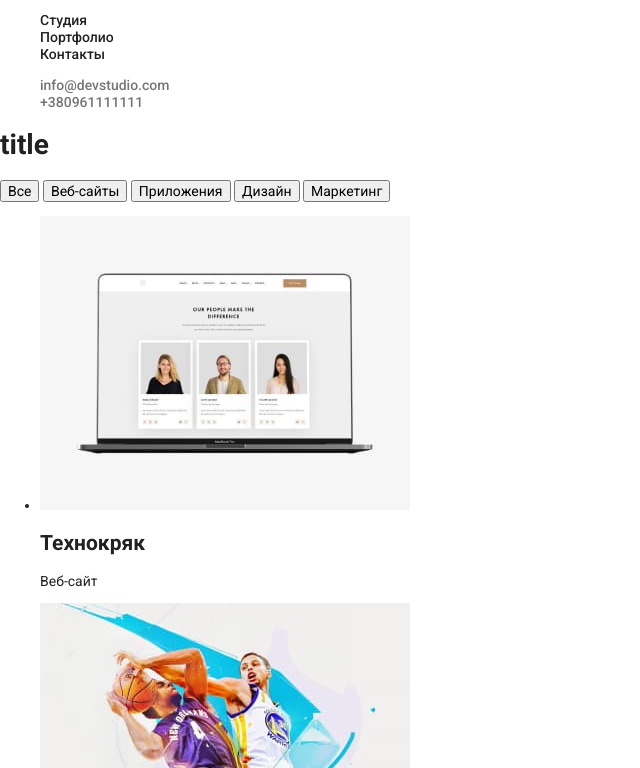
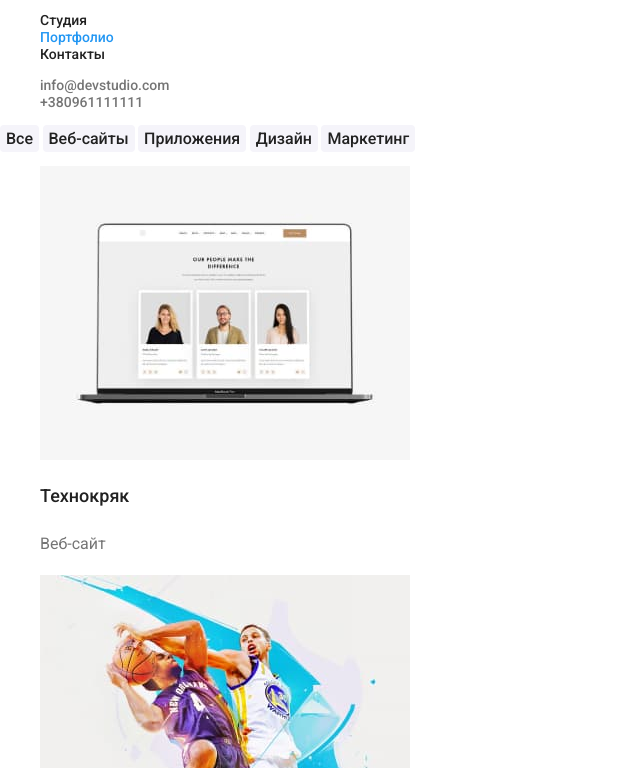
Before and after one commit to Mishanya123456/goit-markup-hw-02, a plain HTML site: page portfolio.html in a window 1280 px wide. Shown: the part 32-800 px from the top of the page, without its empty margins (0-640 px from the left). Drawn offline with Linux system fonts and the light colour scheme.

Commit message:
update index.html

```diff
--- a/portfolio.html
+++ b/portfolio.html
@@ -19,7 +19,7 @@
       >
       <ul class="list navigation-list">
         <li><a class=" link navigation-item" href="#">Студия</a></li>
-        <li><a class=" link navigation-item" href="/portfolio.html">Портфолио</a></li>
+        <li><a class=" link navigation-item active-btn" href="/portfolio.html">Портфолио</a></li>
         <li><a class=" link navigation-item" href="#">Контакты</a></li>
       </ul>
     </nav>
@@ -35,13 +35,13 @@
     </ul>
   </header>
       <section class="portfolio">
-        <h1 class="titel-portfolio">title</h1>
-        <button type="button" class="btn-filter">Все</button>
-        <button type="button" class="btn-filter">Веб-сайты</button>
-        <button type="button" class="btn-filter">Приложения</button>
-        <button type="button" class="btn-filter">Дизайн</button>
-        <button type="button" class="btn-filter">Маркетинг</button>
-        <ul>
+        <h1 class="titel-portfolio visually-hidden">title</h1>
+        <button type="button" class="prt-btn">Все</button>
+        <button type="button" class="prt-btn">Веб-сайты</button>
+        <button type="button" class="prt-btn">Приложения</button>
+        <button type="button" class="prt-btn">Дизайн</button>
+        <button type="button" class="prt-btn">Маркетинг</button>
+        <ul class="list">
           <li>
             <img class="sample-img" src="./image/portfolio/techno.jpg" alt="techno" width="370" height="294">
           <h2 class="title-sample">Технокряк</h2>
--- a/style/style.css
+++ b/style/style.css
@@ -150,6 +150,29 @@ font-size: 14px;
     opacity: 0.6;
 }
 /* PORTFOLIO*/
-a:active{
-    color:var(--acent-color)
+ .active-btn{
+    color: var(--acent-color);
+ }
+ .prt-btn{
+    border: none;
+    border-radius: 4px;
+    background-color:var(--main-bg-secondary-light);
+    font-weight: 500;
+    font-size: 16px;
+    line-height: 1.6;
+    color: var(--text-dark-color);
+ }
+ .prt-btn:hover,:focus{
+    background-color: var(--acent-color);
+    color: var(--main-light);
+ }
+.title-sample{
+    font-weight: 500;
+    font-size: 18px;
+    line-height: 2;
 }
+.text-sample{
+    color: var(--text-color-light);
+    font-size: 16px;
+    line-height: 1.8;
+}
```
